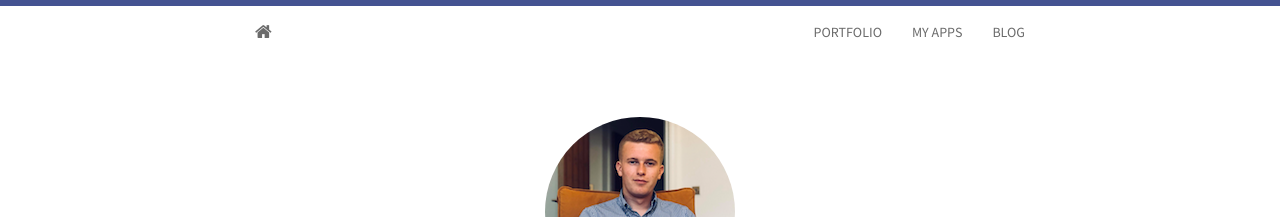
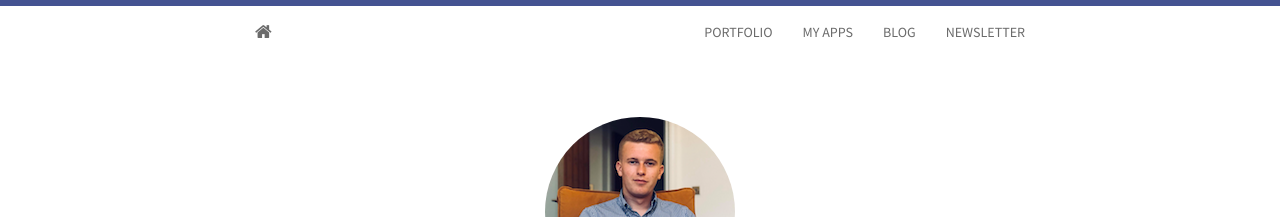
Before and after one commit to jsh8w/jsh8w.github.io, a Jekyll site: the page built from index.html, in a window 1280 px wide. Shown: the top 217 px of the page. Built offline with Jekyll 4.4.1, drawn with Linux system fonts in a browser that asks for light colours; nearby versions of some CDN libraries; the list of posts is cut into pages by our own code.

Commit message:
Added Newsletter link to navigation.

```diff
--- a/_includes/header.html
+++ b/_includes/header.html
@@ -8,6 +8,7 @@
         <li><a href="{{ site.baseurl }}portfolio">PORTFOLIO</a></li>
         <li><a href="{{ site.baseurl }}apps">MY APPS</a></li>
         <li><a href="{{ site.baseurl }}blog">BLOG</a></li>
+        <li><a href="https://www.getrevue.co/profile/jamesshaw">NEWSLETTER</a></li>
       </ul>
     </div>
   </div>
```
